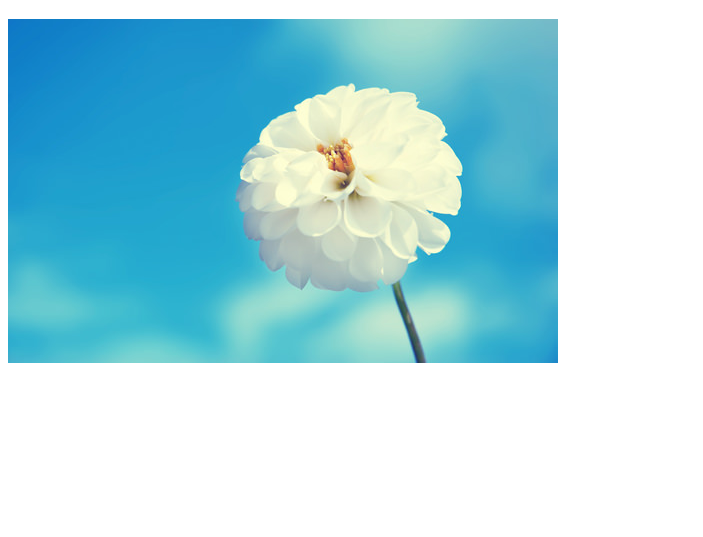
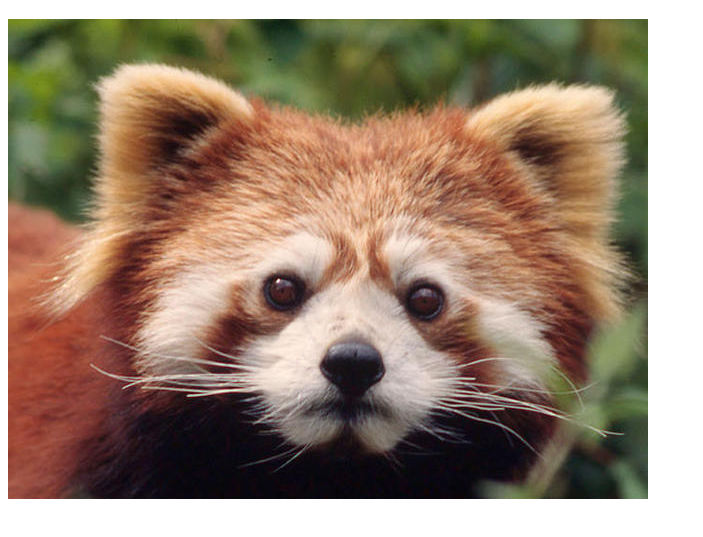
Before and after one commit to leonardkok/TUTORIAL, a plain HTML site: page index.html in a window 1280 px wide. Shown: the part 61-598 px from the top of the page, without its empty margins (0-703 px from the left). Drawn offline with Linux system fonts and the light colour scheme.

Commit message:
new index

```diff
--- a/index.html
+++ b/index.html
@@ -6,6 +6,7 @@
 </head>
 <body>
 	<h1>My Homepage For Git Workshop</h1>
-	<img src="roundflower.jpg">
+
+	<img src="redpanda.jpg">
 </body>
 </html>
```
